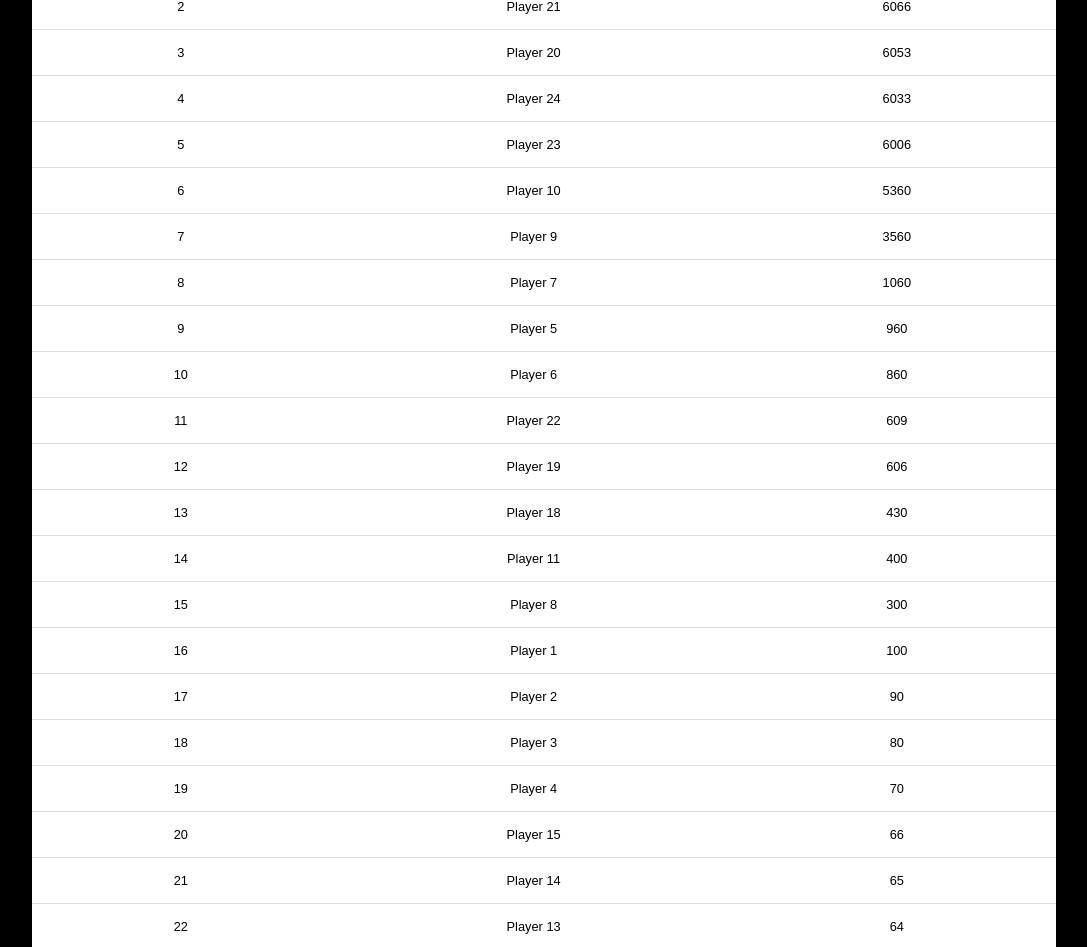
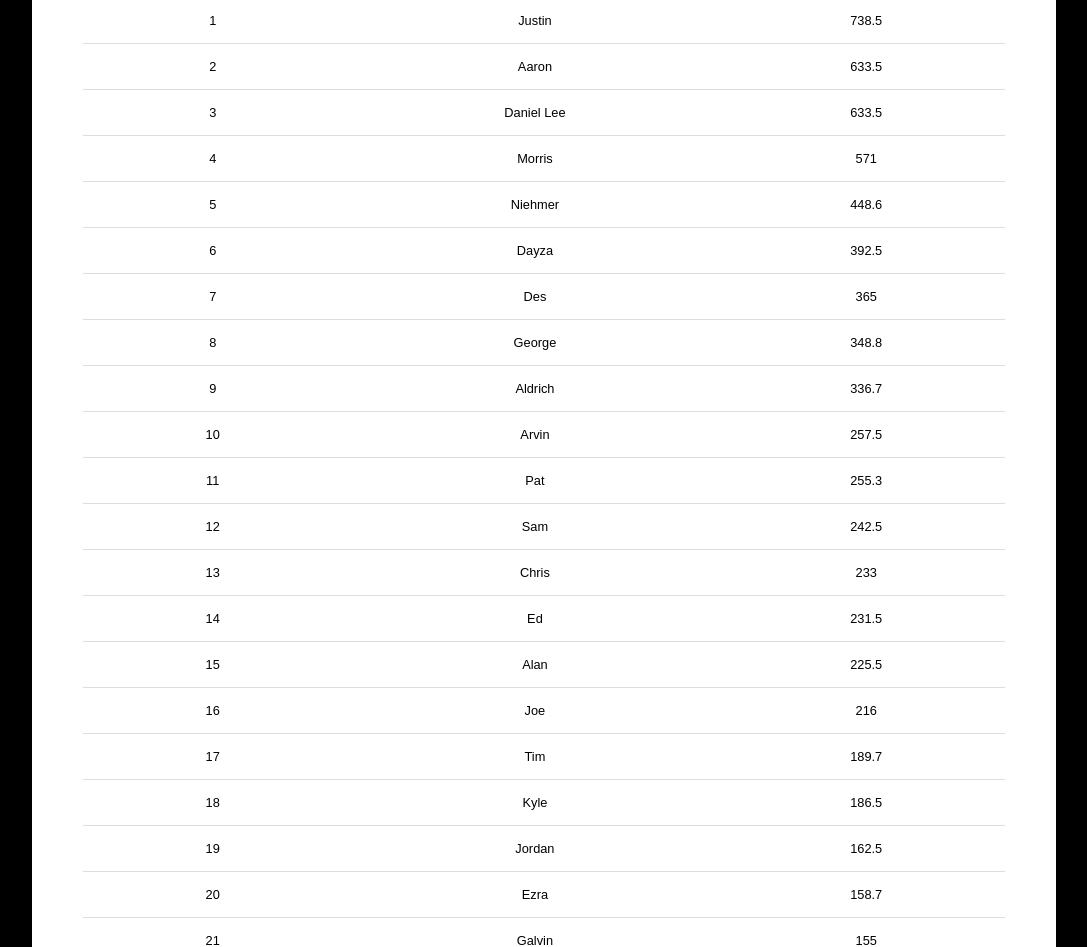
Before and after one commit to RoeenAngelo/vue-bga, a Vue app: page / in a window 1280 px wide. Shown: the part 771-1718 px from the top of the page, without its empty margins (96-1183 px from the left). Built offline with nearby package versions, Linux system fonts and the light colour scheme.

Commit message:
Update Leaderboard data

```diff
--- a/src/components/Leaderboard.vue
+++ b/src/components/Leaderboard.vue
@@ -1,31 +1,31 @@
 
 <script setup>
     const leaderboard =  [
-          { id: 1, name: 'Player 1', score: 100 },
-          { id: 2, name: 'Player 2', score: 90 },
-          { id: 3, name: 'Player 3', score: 80 },
-          { id: 4, name: 'Player 4', score: 70 },
-          { id: 5, name: 'Player 5', score: 960 },
-          { id: 6, name: 'Player 6', score: 860 },
-          { id: 7, name: 'Player 7', score: 1060 },
-          { id: 8, name: 'Player 8', score: 300 },
-          { id: 9, name: 'Player 9', score: 3560 },
-          { id: 10, name: 'Player 10', score: 5360 },
-          { id: 11, name: 'Player  11', score: 400 },
-          { id: 12, name: 'Player 12', score: 63 },
-          { id: 13, name: 'Player 13', score: 64 },
-          { id: 14, name: 'Player 14', score: 65 },
-          { id: 15, name: 'Player 15', score: 66 },
-          { id: 16, name: 'Player 16', score: 50 },
-          { id: 17, name: 'Player 17', score: 60 },
-          { id: 18, name: 'Player 18', score: 430 },
-          { id: 19, name: 'Player 19', score: 606 },
-          { id: 20, name: 'Player 20', score: 6053 },
-          { id: 21, name: 'Player 21', score: 6066 },
-          { id: 22, name: 'Player 22', score: 609 },
-          { id: 23, name: 'Player 23', score: 6006 },
-          { id: 24, name: 'Player 24', score: 6033 },
-          { id: 25, name: 'Player 25', score: 6069 },
+          { id: 1, name: 'Justin', score: 738.5 },
+          { id: 2, name: 'Aaron', score: 633.5 },
+          { id: 3, name: 'Daniel Lee', score: 633.5 },
+          { id: 4, name: 'Morris', score: 571.0 },
+          { id: 5, name: 'Niehmer', score: 448.6 },
+          { id: 6, name: 'Dayza', score: 392.5 },
+          { id: 7, name: 'Des', score: 365.0 },
+          { id: 8, name: 'George', score: 348.8 },
+          { id: 9, name: 'Aldrich', score: 336.7 },
+          { id: 10, name: 'Arvin', score: 257.5 },
+          { id: 11, name: 'Pat', score: 255.3 },
+          { id: 12, name: 'Sam', score: 242.5 },
+          { id: 13, name: 'Chris', score: 233.0 },
+          { id: 14, name: 'Ed', score: 231.5 },
+          { id: 15, name: 'Alan', score: 225.5 },
+          { id: 16, name: 'Joe', score: 216.0 },
+          { id: 17, name: 'Tim', score: 189.7 },
+          { id: 18, name: 'Kyle', score: 186.5 },
+          { id: 19, name: 'Jordan', score: 162.5 },
+          { id: 20, name: 'Ezra', score: 158.7 },
+          { id: 21, name: 'Galvin', score: 155.0 },
+          { id: 22, name: 'James', score: 155.0 },
+          { id: 23, name: 'Jason', score: 139.5 },
+          { id: 24, name: 'Ronald', score: 119.1 },
+          { id: 25, name: 'Ro', score: 152.5 },
         ]
 
     const sortedLeaderboard = leaderboard.sort((a,b) => b.score - a.score)
@@ -33,6 +33,7 @@
 <template>
     <div class="leaderboard">
       <h3>Leaderboard</h3>
+      <div class="leaderboard-container">
         <table>
             <thead>
             <tr>
@@ -50,6 +51,7 @@
             </tbody>
         </table>
     	</div>
+    </div>
   </template>
 
 
@@ -59,6 +61,10 @@
     width: 100%;
     margin: 0 auto;
     background-color: white;
+		display: flex;
+		flex-direction: column;
+		justify-content: center;
+		align-items: center;
   }
 
   table {
@@ -79,7 +85,11 @@
   }
 
   h3 {
-    padding: 20px;
+    padding: 50px;
     text-align: center;
   }
+
+	.leaderboard-container {
+		width: 90%;
+	}
   </style>
--- a/src/components/MobileNavbar.vue
+++ b/src/components/MobileNavbar.vue
@@ -81,7 +81,6 @@ header {
   background-color: #f7f7f7;
   z-index: 99;
   width: 100%;
-  position: sticky;
   transition: .5s ease all;
   border-radius: 8px 8px 0 0;
 
--- a/src/views/HomeView.vue
+++ b/src/views/HomeView.vue
@@ -23,7 +23,7 @@ export default {
 <template>
   <main id="wrapper">
     <Header></Header>
-    <MobileNavbar class="nav-header" />
+    <MobileNavbar id="nav-header" />
     <!-- <Navbar /> -->
     <Leaderboard />
 
@@ -38,8 +38,6 @@ export default {
   width: 64em;
   max-width: calc(100% - 4em);
   margin: auto;
-  // background-color: white;
-  position: relative;
 }
 
 #nav-header {
```
Also changed, not shown: src/components/Schedule.vue (added, +31 -0 lines). Lines whose indentation alone changed are shown as unchanged.
